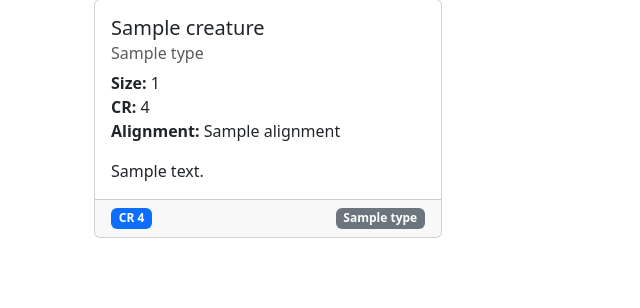
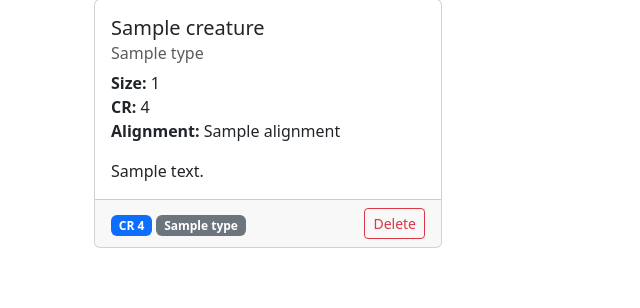
Before and after one commit to kasualkid12/monster-data, a Flask app: a page that uses templates/search.html in a window 1280 px wide. Shown: the part 199-507 px from the top of the page, without its empty margins (0-640 px from the left). Run offline with Flask 3, Linux system fonts and the light colour scheme; a database or web service that is not in the repository returns one stand-in record (values such as "Sample title"); data that the repository does not hold is empty.

Commit message:
feat: added delete function to creatures

```diff
--- a/app.py
+++ b/app.py
@@ -418,6 +418,37 @@ def search():
         )
 
 
+@app.route("/delete/<creature_id>", methods=["POST"])
+def delete_creature(creature_id):
+    if creatures is None:
+        flash("Database connection error. Cannot delete creature.", "error")
+        return redirect(url_for("index"))
+
+    try:
+        # Convert string ID to ObjectId
+        object_id = ObjectId(creature_id)
+
+        # Find the creature to get its name for the flash message
+        creature = creatures.find_one({"_id": object_id})
+        if not creature:
+            flash("Creature not found.", "error")
+            return redirect(url_for("index"))
+
+        # Delete the creature
+        result = creatures.delete_one({"_id": object_id})
+
+        if result.deleted_count > 0:
+            flash(f"'{creature['name']}' has been deleted successfully!", "success")
+        else:
+            flash("Failed to delete creature.", "error")
+
+    except Exception as e:
+        app.logger.error(f"Error deleting creature: {str(e)}")
+        flash("Error deleting creature from database.", "error")
+
+    return redirect(url_for("index"))
+
+
 if __name__ == "__main__":
     port = int(os.getenv("PORT", 5000))
     app.run(host="0.0.0.0", port=port)
--- a/templates/search.html
+++ b/templates/search.html
@@ -45,8 +45,16 @@
                 </div>
                 <div class="card-footer">
                     <div class="d-flex justify-content-between align-items-center">
-                        <span class="badge bg-primary">CR {{ creature.challenge_rating }}</span>
-                        <span class="badge bg-secondary">{{ creature.type }}</span>
+                        <div>
+                            <span class="badge bg-primary">CR {{ creature.challenge_rating }}</span>
+                            <span class="badge bg-secondary">{{ creature.type }}</span>
+                        </div>
+                        <button
+                            class="btn btn-sm btn-outline-danger"
+                            onclick="confirmDelete('{{ creature._id }}', '{{ creature.name }}')"
+                        >
+                            Delete
+                        </button>
                     </div>
                 </div>
             </div>
@@ -59,4 +67,33 @@
     </div>
     {% endif %}
 </div>
+
+<!-- Delete Confirmation Modal -->
+<div class="modal fade" id="deleteModal" tabindex="-1" aria-labelledby="deleteModalLabel" aria-hidden="true">
+  <div class="modal-dialog">
+    <div class="modal-content">
+      <div class="modal-header">
+        <h5 class="modal-title" id="deleteModalLabel">Confirm Delete</h5>
+        <button type="button" class="btn-close" data-bs-dismiss="modal" aria-label="Close"></button>
+      </div>
+      <div class="modal-body">
+        Are you sure you want to delete <strong id="creatureName"></strong>? This action cannot be undone.
+      </div>
+      <div class="modal-footer">
+        <button type="button" class="btn btn-secondary" data-bs-dismiss="modal">Cancel</button>
+        <form id="deleteForm" method="POST" style="display: inline;">
+          <button type="submit" class="btn btn-danger">Delete</button>
+        </form>
+      </div>
+    </div>
+  </div>
+</div>
+
+<script>
+function confirmDelete(creatureId, creatureName) {
+  document.getElementById('creatureName').textContent = creatureName;
+  document.getElementById('deleteForm').action = '/delete/' + creatureId;
+  new bootstrap.Modal(document.getElementById('deleteModal')).show();
+}
+</script>
 {% endblock %}
```
Also changed, not shown: templates/index.html (+56 -5 lines), 1 other file.
